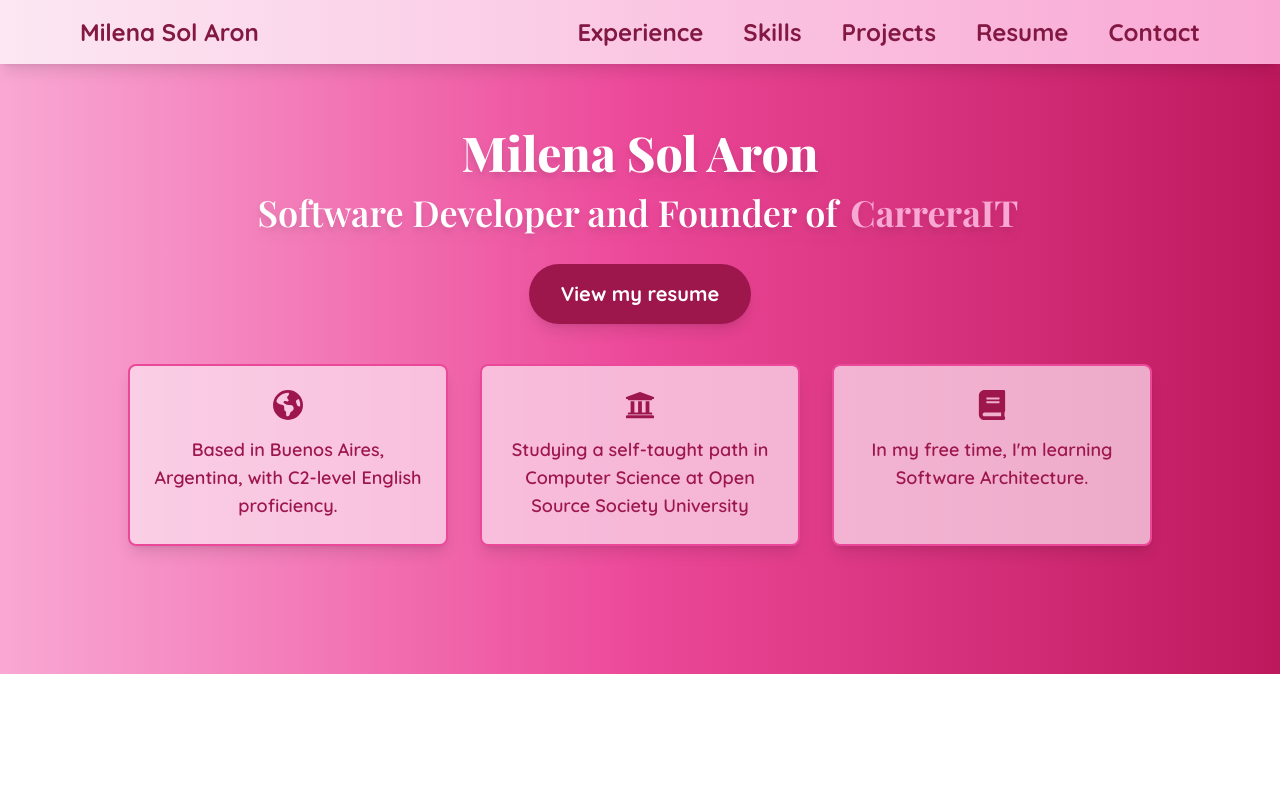
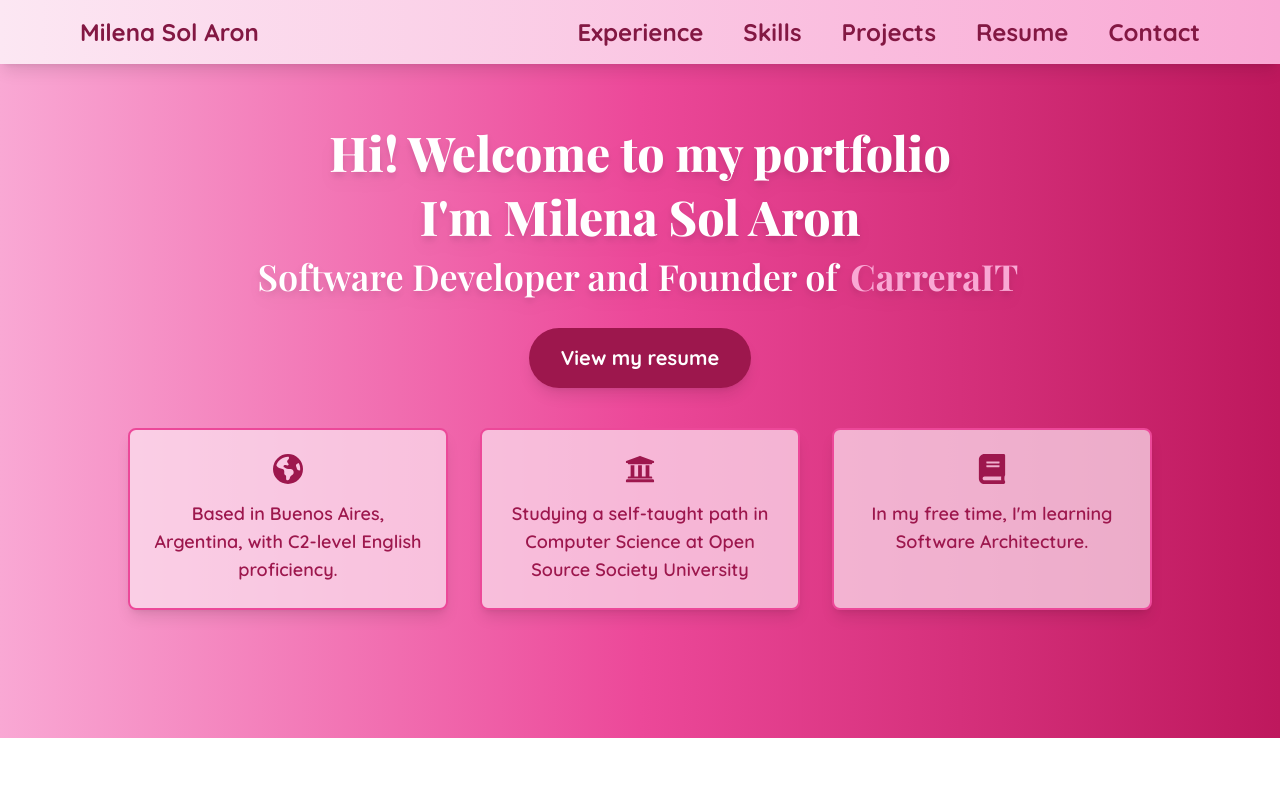
Before and after one commit to aronmilenait/portfolio, a Next.js app in the folder portfolio/: page / in a window 1280 px wide. Shown: the top 800 px of the page. Built offline with nearby package versions, Linux system fonts and the light colour scheme; a web font is replaced by a local one.

Commit message:
Add a new heading.

```diff
--- a/portfolio/src/components/Home.tsx
+++ b/portfolio/src/components/Home.tsx
@@ -24,8 +24,14 @@
             className={`${playfair.className} text-3xl sm:text-5xl lg:text-5xl font-extrabold text-white drop-shadow-lg mb-4`}
             {...fadeInUp}
           >
-            Milena Sol Aron
+            Hi! Welcome to my portfolio
           </motion.h1>
+          <motion.p
+            className={`${playfair.className} text-3xl sm:text-5xl lg:text-5xl font-extrabold text-white drop-shadow-lg mb-4`}
+            {...fadeInUp}
+          >
+            I&apos;m Milena Sol Aron
+          </motion.p>
           <motion.p
             className={`${playfair.className} text-2xl sm:text-3xl lg:text-4xl font-semibold text-white drop-shadow-lg`}
             {...fadeIn}
@@ -74,7 +80,7 @@
           />
           <AboutCard
             icon={<FaBook className="text-3xl text-pink-800 mb-4" />}
-            text="In my free time, I&apos;m learning Software Architecture."
+            text="In my free time, I'm learning Software Architecture."
           />
         </motion.div>
       </div>
```
